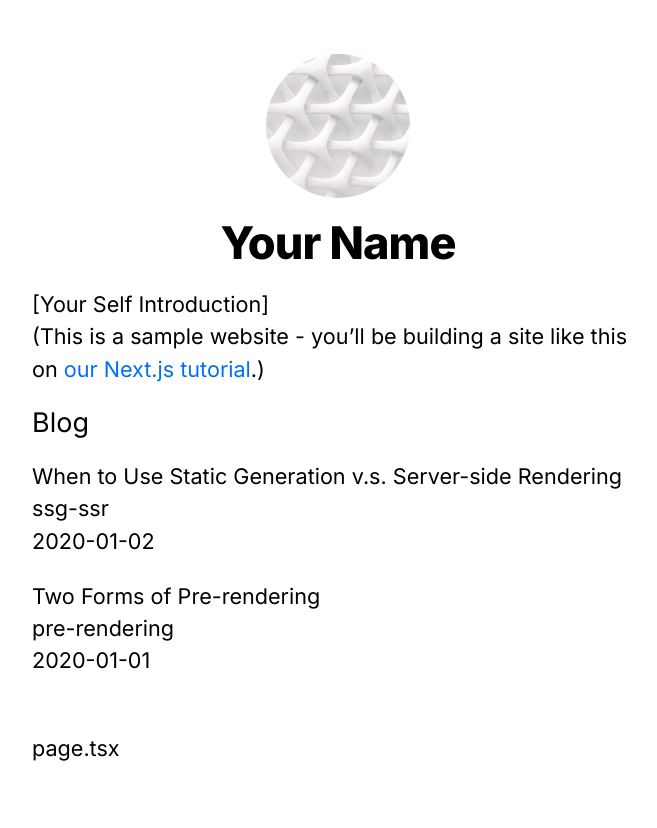
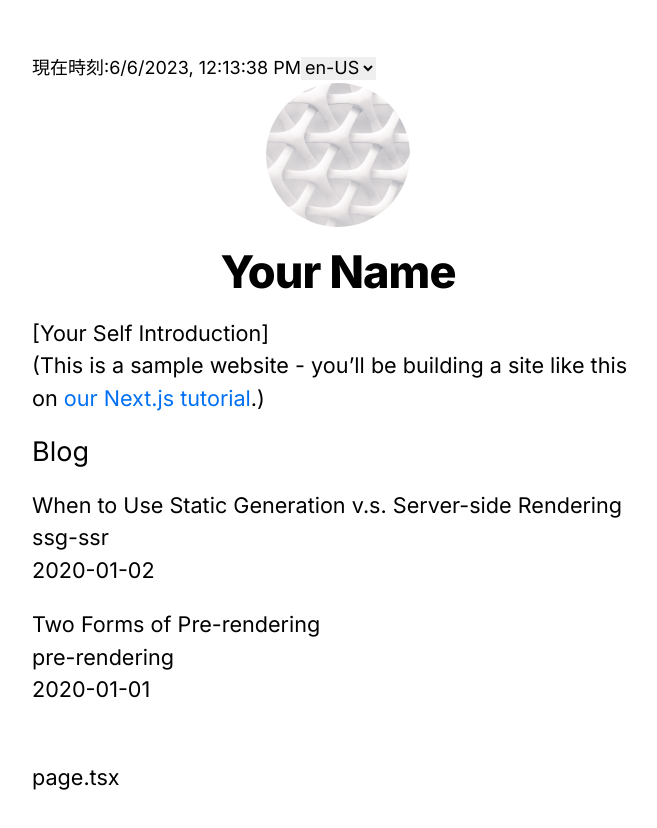
Before and after one commit to ai-biz20-sasaki/nextjs-sample, a Next.js app: page / in a window 1280 px wide. Shown: the top 828 px of the page, without its empty margins (302-959 px from the left). Built offline with nearby package versions, Linux system fonts and the light colour scheme.

Commit message:
Add Clock component(useEffect experiment)

```diff
--- a/components/layout.tsx
+++ b/components/layout.tsx
@@ -3,6 +3,7 @@
 import styles from './layout.module.css';
 import utilStyles from '../styles/utils.module.css';
 import Link from 'next/link';
+import { Clock } from '@/app/Clock/page';
 
 const name = 'Your Name';
 export const siteTitle = 'Next.js Sample Website';
@@ -15,6 +16,7 @@
 export default function Layout(childrenAndHome: ChildrenAndHome) {
   return (
     <div className={styles.container}>
+      <Clock />
       <Head>
         <link rel="icon" href="/favicon.ico" />
         <meta
--- /dev/null
+++ b/src/app/Clock/page.tsx
@@ -0,0 +1,73 @@
+'use client';
+import React, { useState, useEffect } from "react";
+
+//タイマが呼び出される周期を1秒にする
+const UPDATE_CYCLE = 1000
+
+//localstorageで使用するキー
+const KEY_LOCAL = 'KEY_LOCAL'
+
+enum Locale {
+  US = 'en-US',
+  JP = 'ja-JP',
+}
+
+const getLocalFormString = (text: string) => {
+  switch (text) {
+    case Locale.US:
+      return Locale.US
+    case Locale.JP:
+      return Locale.JP
+    default:
+      return Locale.US
+  }
+}
+
+export const Clock = () => {
+  const [timestamp, setTimestamp] = useState(new Date())
+  const [locale, setLocale] = useState(Locale.US)
+
+  //タイマーのセットをするための副作用
+  useEffect(() => {
+    //タイマーのセット
+    const timer = setInterval(() => {
+      setTimestamp(new Date())
+    }, UPDATE_CYCLE)
+
+    //クリーンアップ関数を私、アンマウント時にタイマの解除をする
+    return () => {
+      clearInterval(timer)
+    }
+    //初期描画時のみ実行する
+  }, [])
+
+  //localstorageから値を読み込むための副作用
+  useEffect(() => {
+    const saveLocale = localStorage.getItem(KEY_LOCAL)
+    if (saveLocale !== null) {
+      setLocale(getLocalFormString(saveLocale))
+    }
+    //初期描画時のみ実行する
+  }, [])
+
+  //localeが変化した時に、localstorageに値を保持するための副作用
+  useEffect(() => {
+    localStorage.setItem(KEY_LOCAL, locale)
+    //依存配列にlocaleを私、localeが変化する度に実行するようにする
+  })
+
+  return (
+    <div>
+      <p>
+        <span id="current-time-label">現在時刻</span>
+        <span>:{timestamp.toLocaleString(locale)}</span>
+        <select
+          value={locale}
+          onChange={(e) => setLocale(getLocalFormString(e.target.value))}>
+            <option value="en-US">en-US</option>
+            <option value="ja-JP">ja-JP</option>
+        </select>
+      </p>
+    </div>
+  )
+}
```
